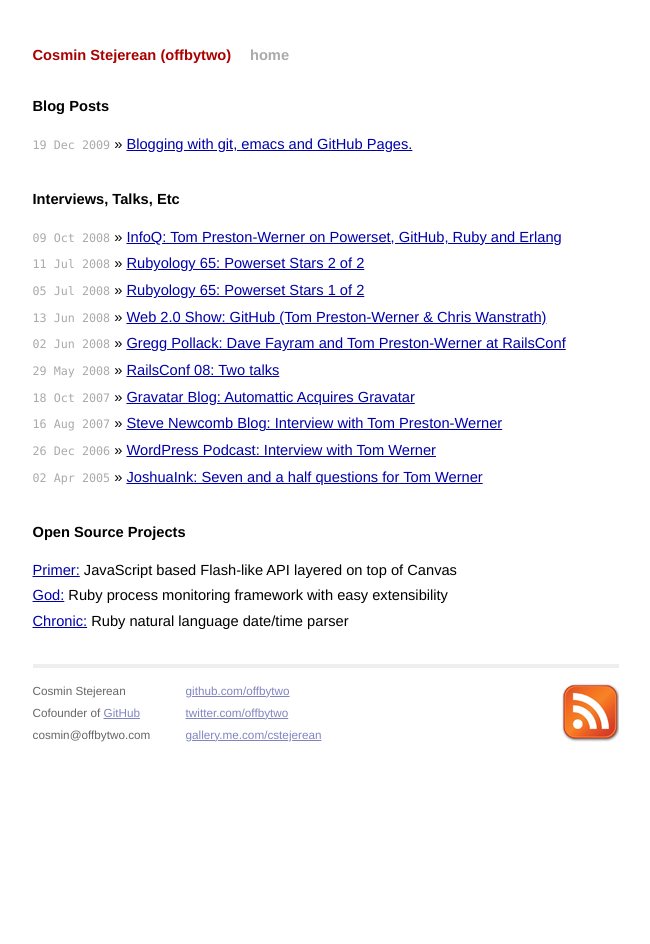
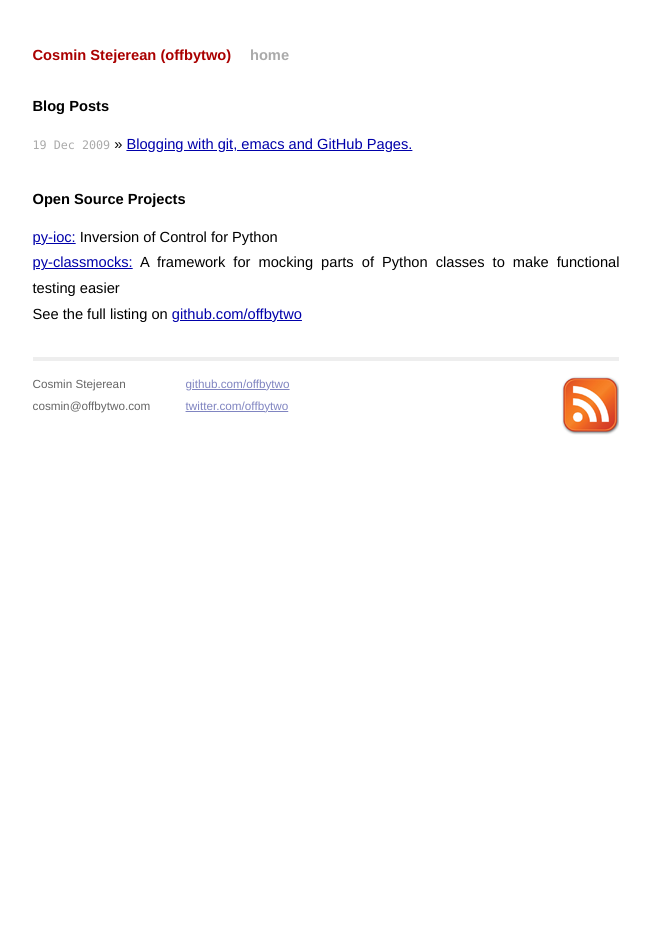
Before and after one commit to cosmin/cosmin.github.io, a Jekyll site: the page built from index.html, in a window 1280 px wide. Shown: the whole page, without its empty margins (314-964 px from the left). Built offline with Jekyll 4.4.1, drawn with Linux system fonts in a browser that asks for light colours.

Commit message:
fixed some things that were left over from tpw

```diff
--- a/_layouts/default.html
+++ b/_layouts/default.html
@@ -28,15 +28,13 @@
     <div class="contact">
       <p>
         Cosmin Stejerean<br />
-        Cofounder of <a href="http://github.com/">GitHub</a><br />
-        cosmin@offbytwo.com
+        cosmin@offbytwo.com<br />
       </p>
     </div>
     <div class="contact">
       <p>
         <a href="http://github.com/offbytwo/">github.com/offbytwo</a><br />
         <a href="http://twitter.com/offbytwo/">twitter.com/offbytwo</a><br />
-        <a href="http://gallery.me.com/cstejerean">gallery.me.com/cstejerean</a>
       </p>
     </div>
     <div class="rss">
--- a/index.html
+++ b/index.html
@@ -11,6 +11,7 @@
     {% endfor %}
   </ul>
 
+  <!--
   <h1>Interviews, Talks, Etc</h1>
   <ul class="posts">
     <li><span>09 Oct 2008</span> &raquo; <a href="http://www.infoq.com/interviews/preston-werner-powerset-github-ruby">InfoQ: Tom Preston-Werner on Powerset, GitHub, Ruby and Erlang</a></li>
@@ -24,11 +25,12 @@
     <li><span>26 Dec 2006</span> &raquo; <a href="http://wp-community.org/2006/12/26/episode-15-interviews-with-tom-werner-gravatar-and-jaimie-sirovich-seo-egghead/">WordPress Podcast: Interview with Tom Werner</a></li>
     <li><span>02 Apr 2005</span> &raquo; <a href="http://joshuaink2006.johnoxton.co.uk/blog/240/seven-and-a-half-questions-for-tom-werner">JoshuaInk: Seven and a half questions for Tom Werner</a></li>
   </ul>
+  -->
 
   <h1>Open Source Projects</h1>
   <ul class="posts">
-    <li><a href="http://github.com/mojombo/primer/">Primer:</a> JavaScript based Flash-like API layered on top of Canvas</li>
-    <li><a href="http://github.com/mojombo/god/">God:</a> Ruby process monitoring framework with easy extensibility</li>
-    <li><a href="http://github.com/mojombo/chronic/">Chronic:</a> Ruby natural language date/time parser</li>
+    <li><a href="http://github.com/offbytwo/py-ioc/">py-ioc:</a> Inversion of Control for Python</li>
+    <li><a href="http://github.com/offbytwo/classmocks/">py-classmocks:</a> A framework for mocking parts of Python classes to make functional testing easier</li>
+    <li>See the full listing on <a href="http://github.com/offbytwo">github.com/offbytwo</a></li>
   </ul>
 </div>
```
